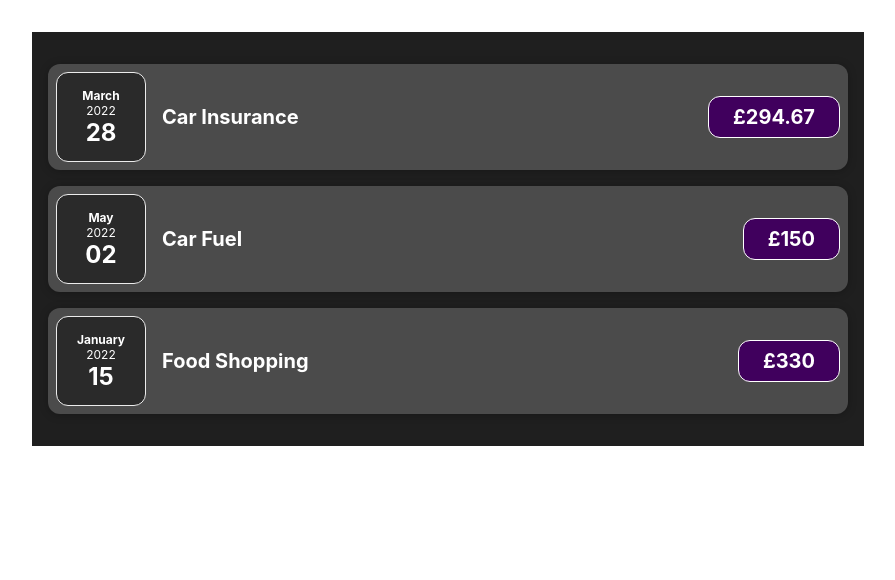
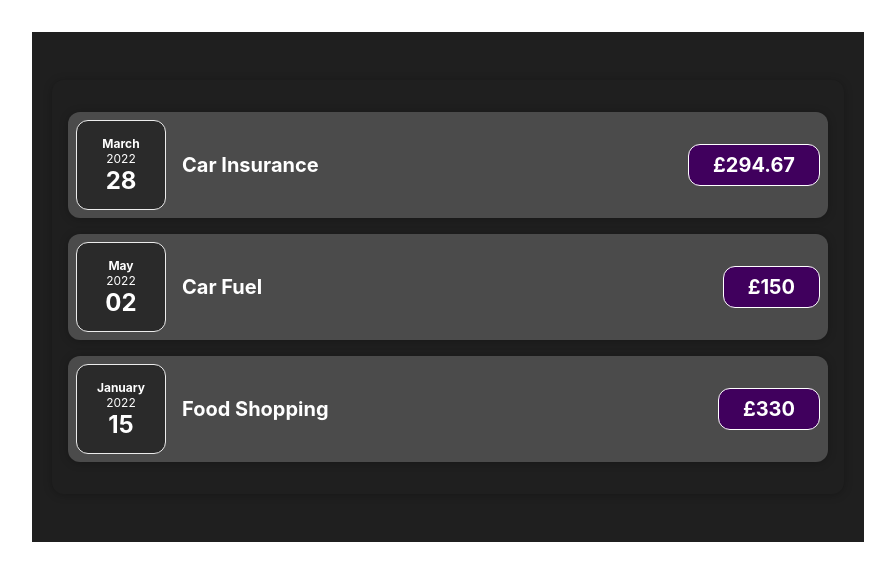
Before and after one commit to JAYMAC1/react-complete-inc-redux, a React (Create React App) app in the folder react-complete-guide/: page / in a window 1280 px wide. Shown: the top 580 px of the page, without its empty margins (192-1087 px from the left). Built offline with nearby package versions, Linux system fonts and the light colour scheme.

Commit message:
wrapped with card instead of div

```diff
--- a/react-complete-guide/src/components/Expenses.jsx
+++ b/react-complete-guide/src/components/Expenses.jsx
@@ -1,14 +1,15 @@
+import Card from './Card'
 import ExpenseItem from './ExpenseItem'
 import './Expenses.css'
 
 const Expenses = ({ expenses }) => {
   return (
-    <div>
+    <Card className='expenses'>
       {expenses.length > 0 &&
         expenses.map((expense) => (
           <ExpenseItem key={expense.id} expense={expense} />
         ))}
-    </div>
+    </Card>
   )
 }
 
```
